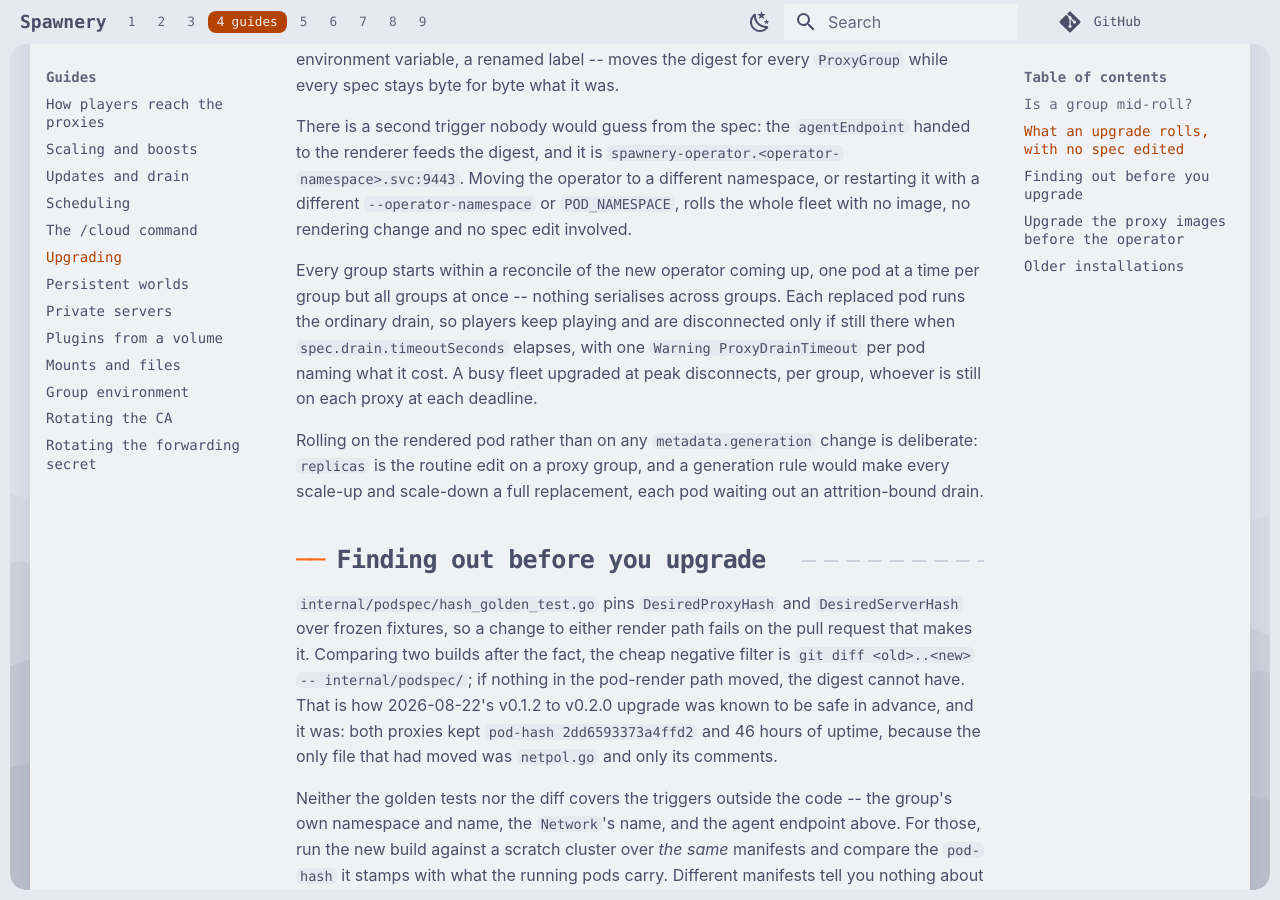
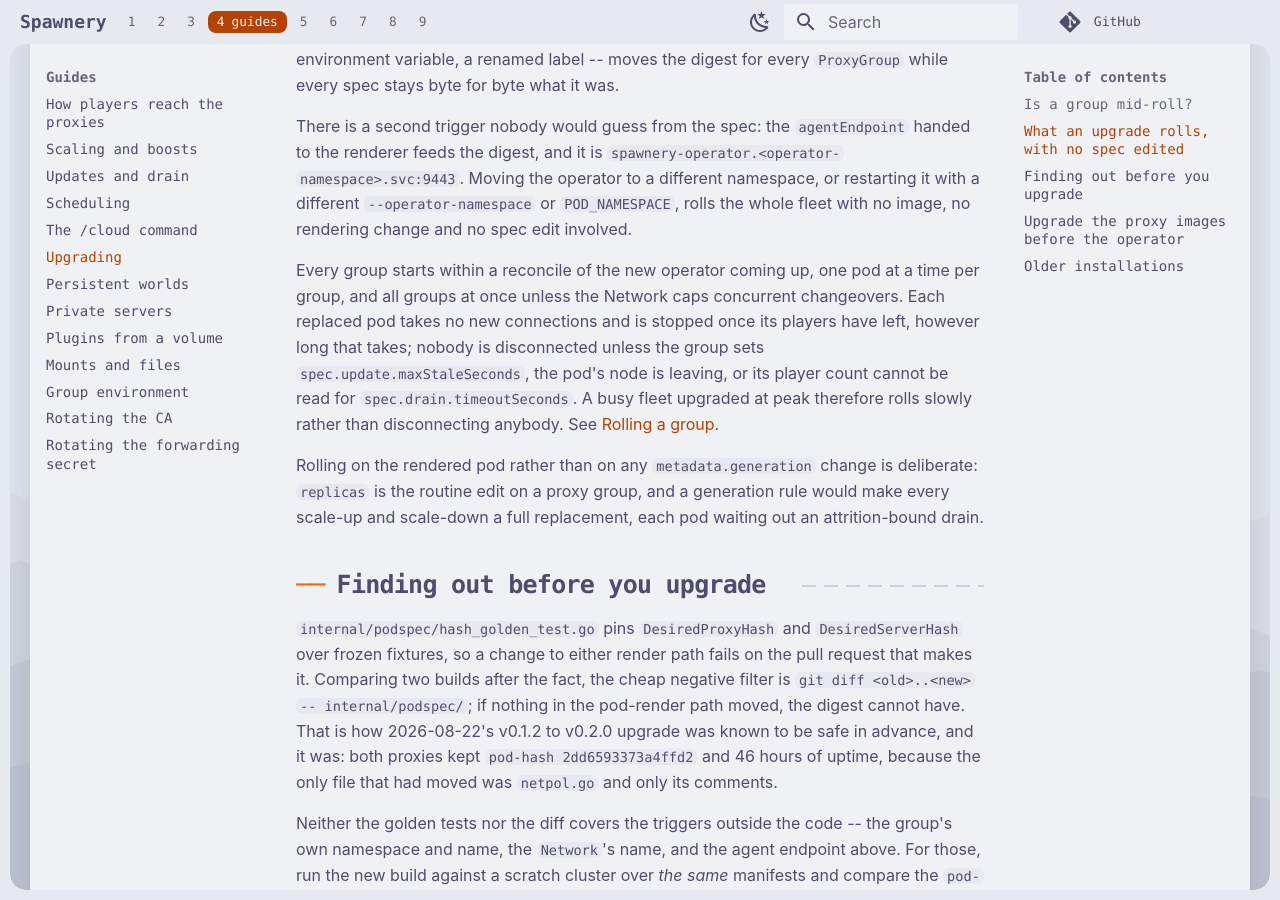
Before and after one commit to spawnery/spawnery, an MkDocs documentation site: the page built from docs/guides/upgrading.md, in a window 1280 px wide and 900 px high, scrolled down 696 px. Built offline with MkDocs 1.6.1 and Material for MkDocs 9.7.7, drawn with Linux system fonts in a browser that asks for light colours; some web fonts are replaced; comment, search, counter and statistics services are not loaded.

Commit message:
docs(guides): proxies roll one at a time and wait for their players
The upgrade guide still said that replaced proxies disconnect whoever
is left at drain.timeoutSeconds. It now says they wait, and names the
three cases that still disconnect. The rollout guide states the cost:
proxies drain one at a time, the waiting ones keep taking players, and
with a changeover cap the proxy group holds its place for the whole
roll; spec.update.maxStaleSeconds bounds both. It also says that an
operator restart does not end a drain.

Found by the final review of the branch.

Co-Authored-By: Claude Opus 5.5 (1M context) <noreply@anthropic.com>
Claude-Session: https://claude.ai/code/session_01JQ1B3g7MgNUnuusWCn8aW6

```diff
--- a/docs/guides/upgrading.md
+++ b/docs/guides/upgrading.md
@@ -36,12 +36,14 @@ or `POD_NAMESPACE`, rolls the whole fleet with no image, no rendering change
 and no spec edit involved.
 
 Every group starts within a reconcile of the new operator coming up, one pod
-at a time per group but all groups at once -- nothing serialises across
-groups. Each replaced pod runs the ordinary drain, so players keep playing and
-are disconnected only if still there when `spec.drain.timeoutSeconds` elapses,
-with one `Warning ProxyDrainTimeout` per pod naming what it cost. A busy fleet
-upgraded at peak disconnects, per group, whoever is still on each proxy at
-each deadline.
+at a time per group, and all groups at once unless the Network caps
+concurrent changeovers. Each replaced pod takes no new connections and is
+stopped once its players have left, however long that takes; nobody is
+disconnected unless the group sets `spec.update.maxStaleSeconds`, the pod's
+node is leaving, or its player count cannot be read for
+`spec.drain.timeoutSeconds`. A busy fleet upgraded at peak therefore rolls
+slowly rather than disconnecting anybody. See [Rolling a
+group](updates-and-drain.md#proxies-wait-for-their-players-too).
 
 Rolling on the rendered pod rather than on any `metadata.generation` change is
 deliberate: `replicas` is the routine edit on a proxy group, and a generation
```
Also changed, not shown: docs/guides/updates-and-drain.md (+10 -1 lines).
